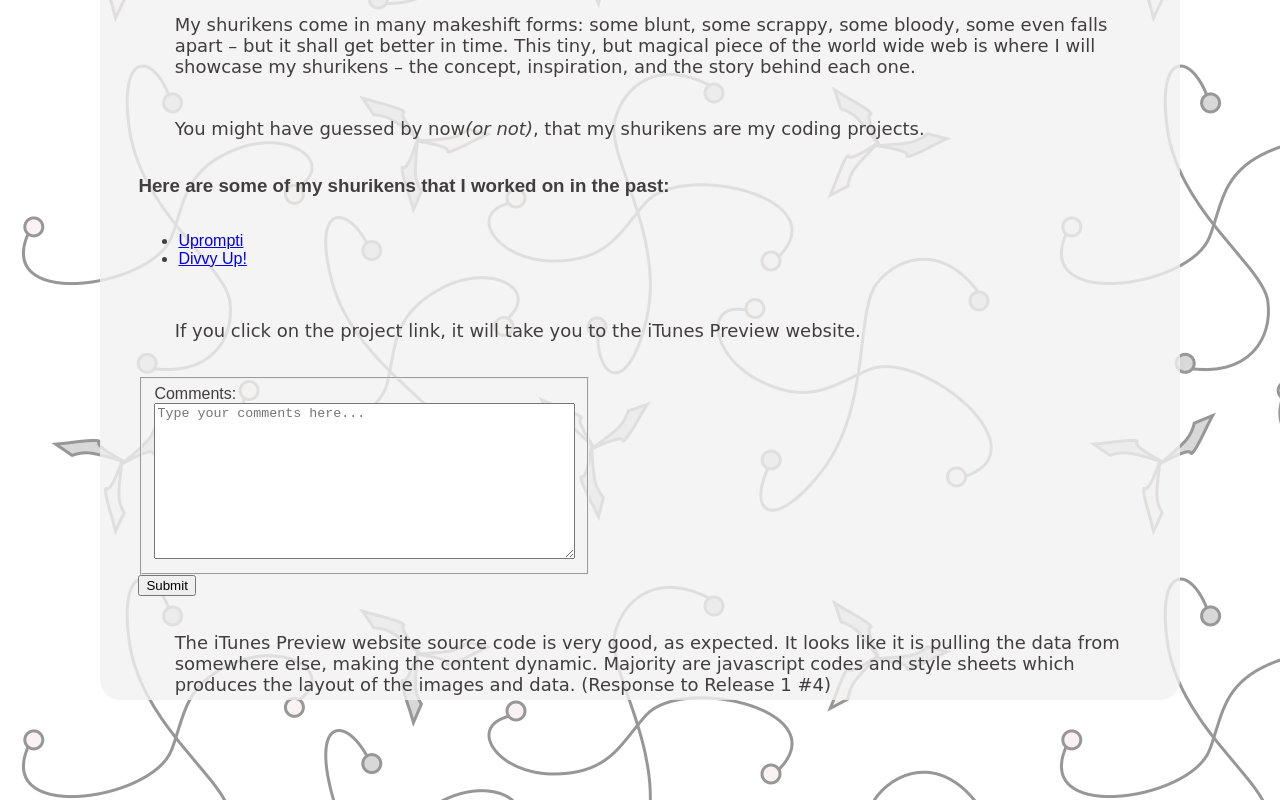
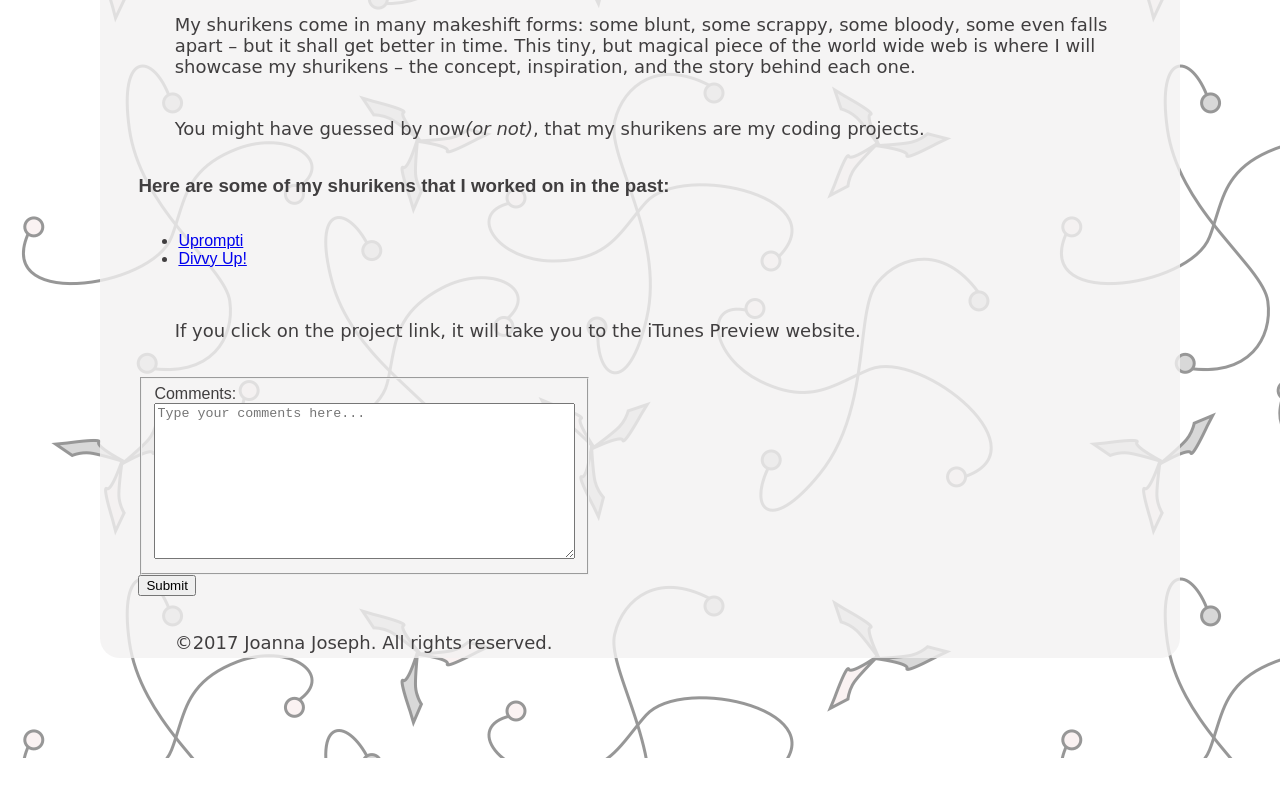
Before and after one commit to elainefirefly/elainefirefly.github.io, a plain HTML site: page index.html in a window 1280 px wide. Shown: the part 459-1259 px from the top of the page. After the commit the page ends 1217 px from the top, so only its background shows below. Drawn offline with Linux system fonts and the light colour scheme; a web font is replaced by a local one.

Commit message:
Edit footer to add copyright

```diff
--- a/index.html
+++ b/index.html
@@ -39,9 +39,7 @@
       <button type="submit">Submit</button>
     </form>
     <footer>
-      <p>The iTunes Preview website source code is very good, as expected. It looks like it is pulling
-        the data from somewhere else, making the content dynamic.  Majority are javascript codes and style
-        sheets which produces the layout of the images and data. (Response to Release 1 #4)</p>
+      <p>©2017 Joanna Joseph. All rights reserved. </p>
     </footer>
   </body>
 </html>
```
